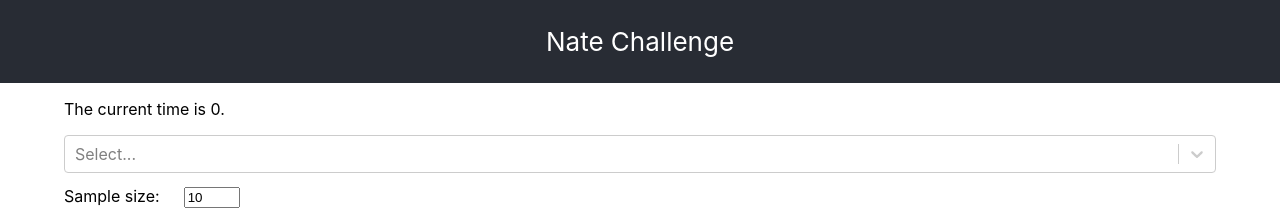
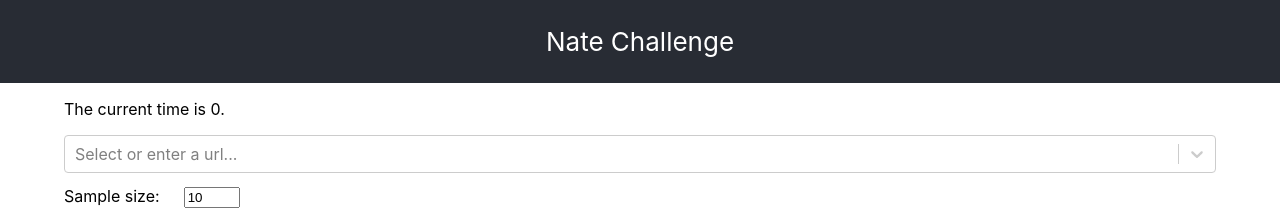
Before and after one commit to tsaunde123/nate-challenge, a React (Create React App) app in the folder frontend/: page / in a window 1280 px wide. Shown: the top 220 px of the page. Built offline with nearby package versions, Linux system fonts and the light colour scheme; no server answers.

Commit message:
frontend: create generic controlled autocomplete form

```diff
--- a/frontend/src/components/InputUrlForm.tsx
+++ b/frontend/src/components/InputUrlForm.tsx
@@ -4,7 +4,6 @@ import { yupResolver } from "@hookform/resolvers/yup";
 import * as yup from "yup";
 import "./InputUrlForm.css";
 import { ApiRoutes } from "src/lib/api";
-import { Autocomplete } from "@material-ui/lab";
 import CreatableSelect from "react-select/creatable";
 import { useHistory } from "src/lib/hooks";
 
@@ -33,46 +32,28 @@ function ErrorMessage({ message }: { message: string }) {
 
 const ControlledAutocomplete = ({
   options = [],
-  renderInput,
-  getOptionLabel,
-  onChange: ignored,
   control,
   defaultValue,
   name,
-  renderOption,
+  placeholder,
 }) => {
   return (
     <>
-      {/* <Controller
-        render={({ ...props }) => (
-          <Autocomplete
-            options={options}
-            getOptionLabel={getOptionLabel}
-            renderOption={renderOption}
-            renderInput={renderInput}
-            // onChange={(e, data) => onChange(data)}
-            {...props}
-          />
-        )}
-        // onChange={([, data]) => data}
+      <Controller
+        control={control}
+        name={name}
+        render={({ field: { onChange, value }, field, ...props }) => {
+          return (
+            <CreatableSelect
+              isClearable
+              {...field}
+              onChange={onChange}
+              options={options}
+              placeholder={placeholder}
+            />
+          );
+        }}
         defaultValue={defaultValue}
-        name={name}
-        control={control}
-      /> */}
-      <Controller
-        render={({ field: { onChange }, ...props }) => (
-          <Autocomplete
-            {...props}
-            options={options}
-            getOptionLabel={getOptionLabel}
-            renderOption={renderOption}
-            renderInput={renderInput}
-            onChange={(_, data) => onChange(data)}
-          />
-        )}
-        defaultValue={defaultValue}
-        name={name}
-        control={control}
       />
     </>
   );
@@ -132,40 +113,14 @@ export default function InputUrlForm({
     <form onSubmit={handleSubmit(onSubmit)}>
       <div className="inputsContainer">
         <div className="urlContainer">
-          {/* <Controller
-            render={({ field: { onChange }, ...props }) => (
-              <Autocomplete
-                {...props}
-                options={pastSearches?.urls}
-                getOptionLabel={(option: string) => option}
-                renderInput={(params) => (
-                  <TextField
-                    {...params}
-                    label="Choose a url"
-                    variant="outlined"
-                  />
-                )}
-                onChange={(_, data) => onChange(data)}
-              />
-            )}
-            name="url"
-            control={control}
-          /> */}
-          <Controller
+          <ControlledAutocomplete
             control={control}
             name="url"
-            render={({ field: { onChange, value }, field, ...props }) => {
-              return (
-                <CreatableSelect
-                  isClearable
-                  {...field}
-                  onChange={onChange}
-                  options={history.map((val) => {
-                    return { value: val, label: val };
-                  })}
-                />
-              );
-            }}
+            options={history.map((val) => {
+              return { value: val, label: val };
+            })}
+            placeholder="Select or enter a url..."
+            defaultValue={null}
           />
           <ErrorMessage message={errors.url?.value?.message} />
         </div>
```
